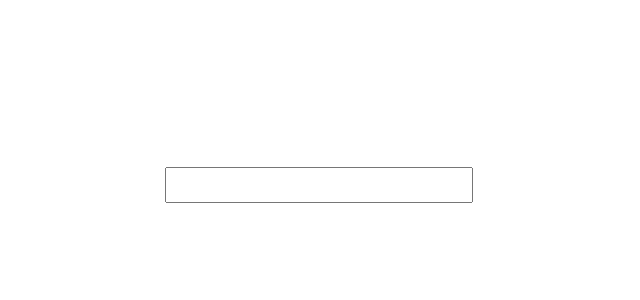
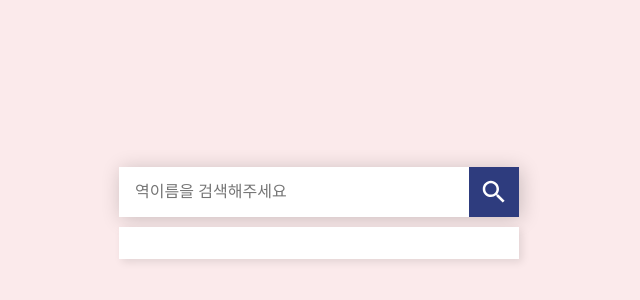
Before and after one commit to SnoopyKim/seatro, a React (Create React App) app: page / in a window 1280 px wide. Shown: the part 218-518 px from the top of the page, without its empty margins (321-961 px from the left). Built offline with nearby package versions, Linux system fonts and the light colour scheme.

Commit message:
검색창 스타일 추가

```diff
--- a/package.json
+++ b/package.json
@@ -3,6 +3,8 @@
   "version": "0.1.0",
   "private": true,
   "dependencies": {
+    "@material-ui/core": "^4.12.3",
+    "@material-ui/icons": "^4.11.2",
     "@testing-library/jest-dom": "^5.11.4",
     "@testing-library/react": "^11.1.0",
     "@testing-library/user-event": "^12.1.10",
--- a/src/App.css
+++ b/src/App.css
@@ -1,13 +1,53 @@
+@import url("https://fonts.googleapis.com/css2?family=Nanum+Gothic:wght@400;700;800&display=swap");
 #root {
   display: block;
   width: 100vw;
   height: 100vh;
+  background-color: #fbeaeb;
+  font-family: "Nanum Gothic", sans-serif;
 }
 div {
-  display: flex
+  display: flex;
 }
 input {
   display: block;
-  width: 300px;
-  height: 30px;
+  border: none;
+  flex: 1;
+  font-size: 16px;
+  padding: 8px 16px;
 }
+input:focus {
+  outline: none;
+}
+.InputWrapper {
+  position: relative;
+}
+.SearchWrapper {
+  display: flex;
+  align-items: center;
+  width: 400px;
+  height: 50px;
+  box-sizing: border-box;
+  box-shadow: 2px 2px 20px rgba(0, 0, 0, 0.2);
+  background-color: #fff;
+}
+.IconWrapper {
+  background-color: #2e3c7e;
+  width: 50px;
+  height: 50px;
+  display: flex;
+  cursor: pointer;
+  justify-content: center;
+  align-items: center;
+}
+.StationList {
+  position: absolute;
+  left: 0;
+  top: 60px;
+  width: 100%;
+  padding: 16px;
+  border: 1px solid ##2e3c7e;
+  box-sizing: border-box;
+  background-color: #fff;
+  box-shadow: 3px 3px 8px rgba(0, 0, 0, 0.1);
+}
--- a/src/App.js
+++ b/src/App.js
@@ -1,90 +1,131 @@
-import logo from './logo.svg';
-import './App.css';
-import { useContext, useEffect, useRef, useState } from 'react';
-import { AppContext, AppContextProvider } from './contexts/AppContext';
-import { getStationInfo, getStations } from './utils/data';
-import PageSwitcher from './components/PageSwitcher';
-import SearchItem from './components/SearchItem';
+import logo from "./logo.svg";
+import "./App.css";
+import { useContext, useEffect, useRef, useState } from "react";
+import { AppContext, AppContextProvider } from "./contexts/AppContext";
+import { getStationInfo, getStations } from "./utils/data";
+import PageSwitcher from "./components/PageSwitcher";
+import SearchItem from "./components/SearchItem";
+import SearchOutlinedIcon from "@material-ui/icons/SearchOutlined";
 
 function App() {
-  const { station, setStation, switchStatus, setSwitchStatus } = useContext(AppContext)
-  const [input, setInput] = useState('')
-  const [stationList, setStationList] = useState([])
-  const [stationIndex, setStationIndex] = useState(0)
+  const { station, setStation, switchStatus, setSwitchStatus } =
+    useContext(AppContext);
+  const [input, setInput] = useState("");
+  const [stationList, setStationList] = useState([]);
+  const [stationIndex, setStationIndex] = useState(0);
   const stations = useRef();
 
   useEffect(() => {
-    const sessionData = sessionStorage.getItem('stations')
-    sessionData && console.log(sessionData)
+    const sessionData = sessionStorage.getItem("stations");
+    sessionData && console.log(sessionData);
     if (sessionData) {
-      stations.current = JSON.parse(sessionData)
+      stations.current = JSON.parse(sessionData);
     } else {
-      getStations(true).then(res => {
-        stations.current = res
-        sessionStorage.setItem('stations', JSON.stringify(res))
-      })
+      getStations(true).then((res) => {
+        stations.current = res;
+        sessionStorage.setItem("stations", JSON.stringify(res));
+      });
     }
-  }, [])
+  }, []);
 
   useEffect(() => {
-    const array = input === '' ? [] : stations.current?.filter(station => station.station_name.indexOf(input) !== -1)
-    console.log(input, array)
-    setStationList(array)
+    const array =
+      input === ""
+        ? []
+        : stations.current?.filter(
+            (station) => station.station_name.indexOf(input) !== -1
+          );
+    console.log(input, array);
+    setStationList(array);
     stationIndex !== 0 && setStationIndex(0);
-  }, [input])
+  }, [input]);
 
   const handleInput = (e) => {
     const text = e.target.value;
-    setInput(text)
-  }
+    setInput(text);
+  };
 
   const handleKeyDown = (e) => {
     if (e.isComposing || e.keyCode === 229) return;
     // 자동완성 선택
-    if (e.code === 'ArrowDown') {
-      e.preventDefault()
-      stationIndex === stationList.length-1 ? setStationIndex(0) : setStationIndex(stationIndex+1)
-    } else if (e.code === 'ArrowUp') {
-      e.preventDefault()
-      stationIndex === 0 ? setStationIndex(stationList.length-1) : setStationIndex(stationIndex-1)
+    if (e.code === "ArrowDown") {
+      e.preventDefault();
+      stationIndex === stationList.length - 1
+        ? setStationIndex(0)
+        : setStationIndex(stationIndex + 1);
+    } else if (e.code === "ArrowUp") {
+      e.preventDefault();
+      stationIndex === 0
+        ? setStationIndex(stationList.length - 1)
+        : setStationIndex(stationIndex - 1);
     }
     // 검색
-    if (e.code === 'Enter') {
+    if (e.code === "Enter") {
       e.preventDefault();
       search();
     }
-  }
+  };
 
   const search = () => {
-    console.log(stationList[stationIndex])
+    console.log(stationList[stationIndex]);
     if (stationList.length > 0) {
-      const { station_name, line_number } = stationList[stationIndex]
-      getStationInfo(station_name, line_number, true).then(res => {
-        console.log(res)
-        setStation(res)
-        setSwitchStatus(true)
-        setInput('')
-      })
+      const { station_name, line_number } = stationList[stationIndex];
+      getStationInfo(station_name, line_number, true).then((res) => {
+        console.log(res);
+        setStation(res);
+        setSwitchStatus(true);
+        setInput("");
+      });
     }
-  }
+  };
 
   return (
     <PageSwitcher status={switchStatus}>
-      <div style={{ flex: 1, flexDirection: 'column' }}>
-        <div style={{ flexDirection: 'column', marginTop: 'calc(50vh - 15px)', alignItems: 'center' }}>
-          <input id="search" type="text" onChange={handleInput} onKeyDown={handleKeyDown} onBlur={() => setStationList([])} onFocus={handleInput} value={input} autoComplete="off"/>
-          <div style={{ flexDirection: 'column', zIndex: 1 }}>
-            { stationList.map((stationData, idx) =>
+      <div style={{ flex: 1, flexDirection: "column" }}>
+        <div
+          style={{
+            flexDirection: "column",
+            marginTop: "calc(50vh - 15px)",
+            alignItems: "center",
+            position: "relative",
+          }}
+        >
+          <div className="InputWrapper">
+            <div className="SearchWrapper">
+              <input
+                id="search"
+                type="text"
+                placeholder="역이름을 검색해주세요"
+                onChange={handleInput}
+                onKeyDown={handleKeyDown}
+                onBlur={() => setStationList([])}
+                onFocus={handleInput}
+                value={input}
+                autoComplete="off"
+              />
+              <div className="IconWrapper">
+                {" "}
+                <SearchOutlinedIcon
+                  style={{ fontSize: 30, color: "white" }}
+                ></SearchOutlinedIcon>
+              </div>
+            </div>{" "}
+            <div
+              className="StationList"
+              style={{ flexDirection: "column", zIndex: 1 }}
+            >
+              {stationList.map((stationData, idx) => (
                 <SearchItem
                   key={stationData.station_name + stationData.line_number}
                   data={stationData}
                   focus={idx === stationIndex}
                   onHover={() => setStationIndex(idx)}
                   onClick={search}
-                />) }
+                />
+              ))}
             </div>
           </div>
-
+        </div>
       </div>
     </PageSwitcher>
   );
--- a/src/components/SearchItem.js
+++ b/src/components/SearchItem.js
@@ -1,25 +1,37 @@
-import React, { useEffect, useState } from 'react'
-import colors from './../resources/colors';
+import React from "react";
+import colors from "./../resources/colors";
 
 export default function SearchItem({ data, focus = false, onHover, onClick }) {
   const { station_name, line_number } = data;
   const defaultStyle = {
-        width: '300px',
-        color: 'black',
-        border: '1px solid black'
-    }
+    color: "black",
+    marginBottom: "20px",
+    fontWeight: "bold",
+    display: "flex",
+    alignItems: "center",
+  };
   const focusStyle = {
-        color: 'white',
-        backgroundColor: 'black'
-    }
+    borderBottom: "1px solid #111",
+    boxSizing: "border-box",
+    paddingBottom: "2px",
+    cursor: "pointer",
+  };
   const lineStyle = {
-        backgroundColor: colors.metro[line_number]
-    }
+    backgroundColor: colors.metro[line_number],
+    color: "white",
+    fontSize: "14px",
+    padding: "4px 12px",
+    borderRadius: "14px",
+    display: "inlime-block",
+    marginRight: "8px",
+    textAlign: "center",
+    fontWeight: "normal",
+  };
 
   return (
     <div style={defaultStyle} onMouseOver={onHover} onMouseDown={onClick}>
       <span style={lineStyle}>{line_number}</span>
-            <span style={{...focus && focusStyle}}>{station_name}</span>
+      <span style={{ ...(focus && focusStyle) }}>{station_name}</span>
     </div>
-    )
+  );
 }
```
Also changed, not shown: 1 other file (tests, documents, lock files or other folders). Lines whose indentation alone changed are shown as unchanged.
